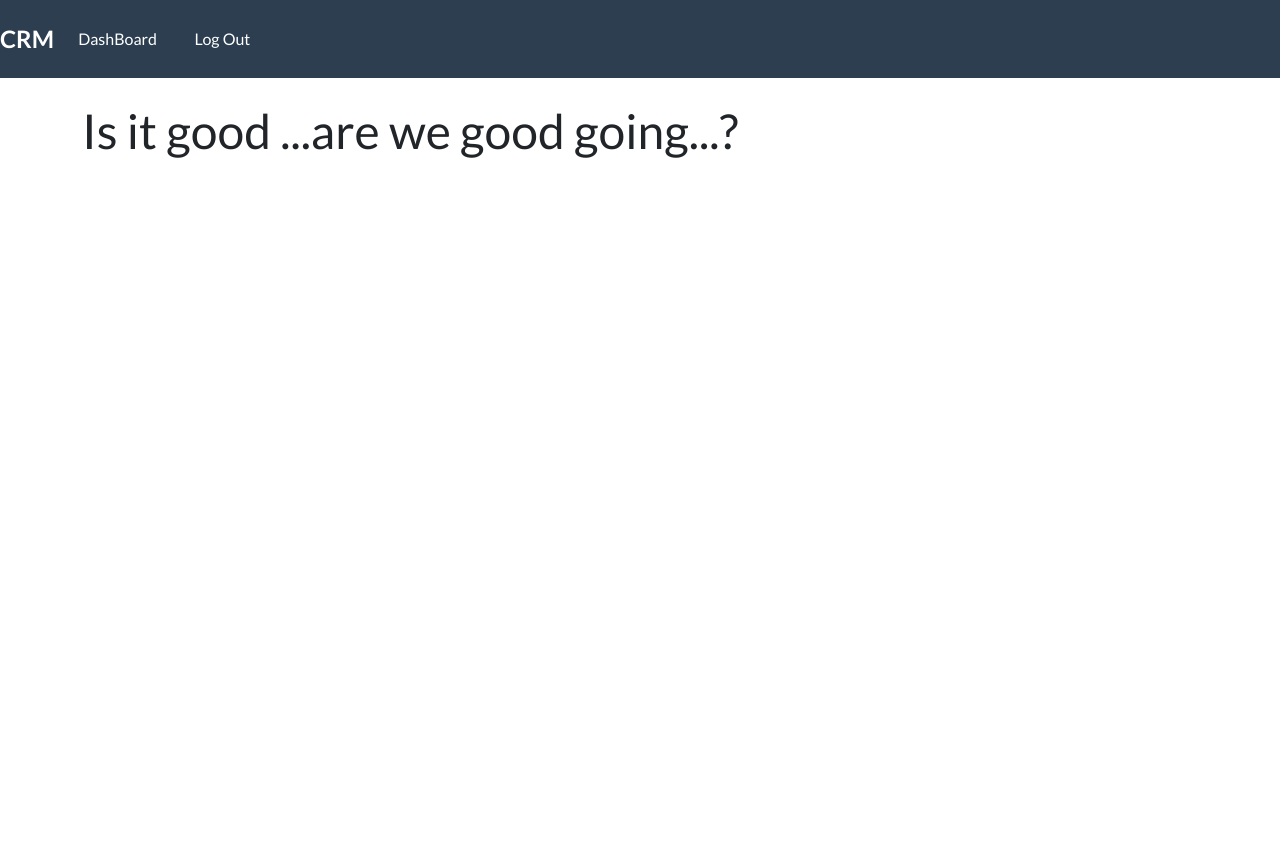
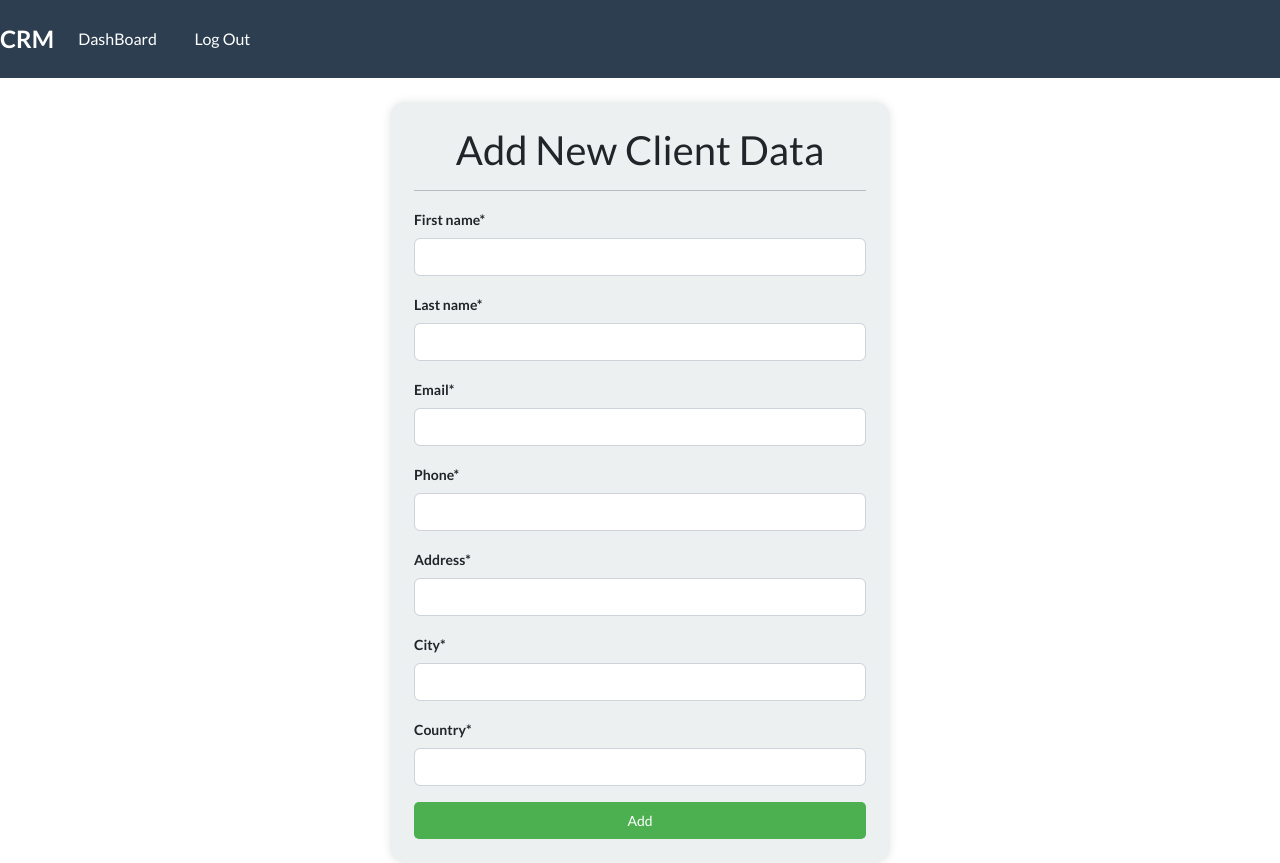
Before and after one commit to NihalSWE/CRUD_Project_CRM, a Django app: page /add in a window 1280 px wide. Before the commit the page ends 158 px from the top, so only its background shows below. Run offline with Django 4.2, Linux system fonts and the light colour scheme; a user stored in the database is signed in; some libraries are stand-ins or nearby versions.

Commit message:
create update and view function

```diff
--- a/client/templates/client/create.html
+++ b/client/templates/client/create.html
@@ -1,9 +1,24 @@
 {% extends "client/base.html" %}
-{% load static %}
+{% load crispy_forms_tags %}
 
 {% block body %}
 
-<h1> Is it good ...are we good going...? </h1>
+<div class="container bg-light shadow-md p-4 form-layout">
+
+    <h2 class="text-center mb-3">Add New Client Data</h2>
+
+    <hr>
+
+    <form action="" method="POST" autocomplete="off">
+        {% csrf_token %}
+        {{ form|crispy }}
+
+        <div class="text-center mt-3">
+            <button type="submit" class="btn btn-primary btn-block py-2">Add</button>
+        </div>
+    </form>
+</div>
+
 
 
 {% endblock %}
--- a/client/templates/client/dashboard.html
+++ b/client/templates/client/dashboard.html
@@ -20,6 +20,7 @@
             <th scope="col">Address</th>
             <th scope="col">City</th>
             <th scope="col">Country</th>
+            <th scope="col">View</th>
           </tr>
         </thead>
         <tbody>
@@ -33,6 +34,7 @@
             <td>{{data.address}}</td>
             <td>{{data.city}}</td>
             <td>{{data.country}}</td>
+            <td><a href="{% url 'view' data.id %}" class="btn btn-info">View Data</a></td>
           </tr>
          {% endfor %}
         </tbody>
--- a/client/urls.py
+++ b/client/urls.py
@@ -8,4 +8,6 @@ urlpatterns = [
     path('dashboard',views.dashboard,name='dashboard'),
     path('logout',views.logout,name='logout'),
     path('add',views.add,name="add"),
+    path('update/<int:pk>',views.update,name='update'),
+    path('view/<int:pk>',views.view,name='view'),
 ]
--- a/client/views.py
+++ b/client/views.py
@@ -1,5 +1,5 @@
 from django.shortcuts import redirect, render
-from .forms import CreateUserForm,LoginForm
+from .forms import CreateUserForm,LoginForm,AddDataForm,UpdateDataForm
 from django.contrib.auth.models import auth
 from django.contrib.auth import authenticate
 from django.contrib.auth.decorators import login_required
@@ -63,4 +63,35 @@ def logout(request):
 
 @login_required(login_url='login')
 def add(request):
-    return render (request,"client/create.html")
+    form = AddDataForm
+    if request.method=='POST':
+        form=AddDataForm(request.POST)
+        if form.is_valid():
+            form.save()
+            return redirect('/dashboard')
+
+    context = {'form':form}
+
+    return render (request,"client/create.html",context)
+
+
+
+@login_required(login_url='login')
+def update(request,pk):
+    data = ClientData.objects.get(id=pk)
+    form = UpdateDataForm(instance=data)
+    if request.method == 'POST':
+        form =UpdateDataForm(request.POST,instance=data)
+        if form.is_valid():
+            form.save()
+            return redirect ('/dashboard')
+    context ={'form':form}
+
+    return render(request,'client/update.html',context)
+
+
+@login_required(login_url='login')
+def view(request,pk):
+    all_data = ClientData.objects.get(id=pk)
+    context={'data':all_data}
+    return render(request,'client/view_data.html',context)
```
Also changed, not shown: client/templates/client/update.html (+20 -2 lines), client/templates/client/view_data.html (+26 -1 lines), db.sqlite3.
